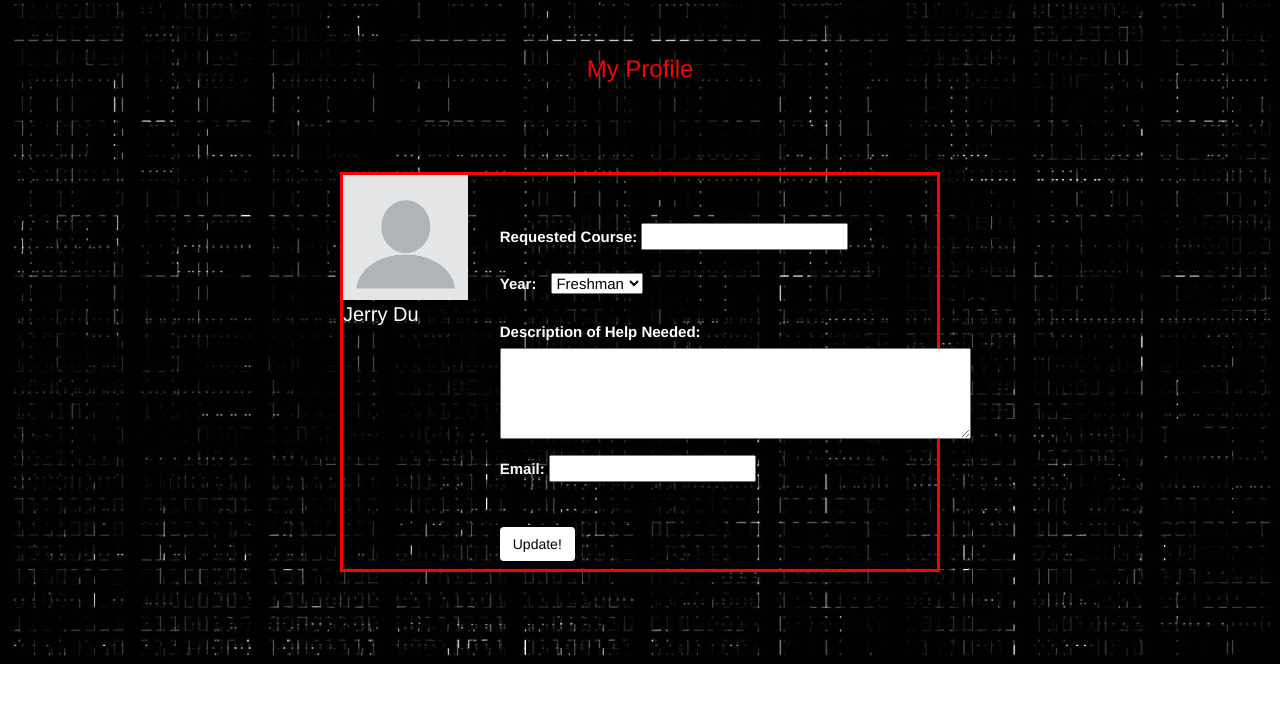
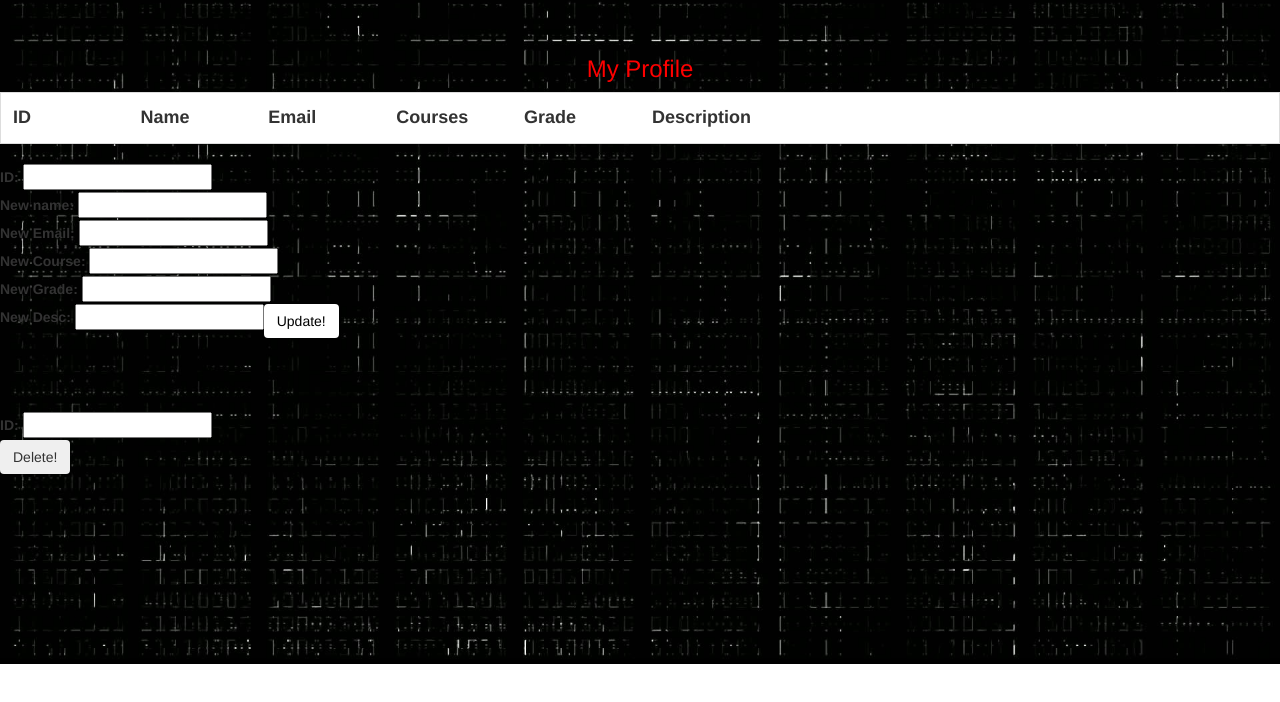
Before and after one commit to jldu20/cs326-team-rho, a website: page src/profile.html in a window 1280 px wide. Shown: the part 56-758 px from the top of the page. Drawn offline with nearby package versions, Linux system fonts and the light colour scheme; no server answers.

Commit message:
profileUpdates

```diff
--- a/src/profile.css
+++ b/src/profile.css
@@ -3,7 +3,13 @@ html,body {
     background-repeat:no-repeat;
     background-size:cover;
 }
-
+.profileUD{
+    display:grid;
+    grid-template-columns: max-content max-content;
+    grid-gap:5px;
+}
+div.profileUD label       { text-align:right; }
+div.profileUD label:after { content: ":"; }
 
 .student_card{
     border-width:3px;
@@ -133,3 +139,20 @@ html,body {
     display: block;
     right: 9px;
 }
+#profileTable {
+    border-collapse: collapse; /* Collapse borders */
+    width: 100%; /* Full-width */
+    border: 1px solid #ddd; /* Add a grey border */
+    font-size: 18px; /* Increase font-size */
+    background-color: white;
+  }
+
+  #profileTable th, #profileTable td {
+    text-align: left; /* Left-align text */
+    padding: 12px; /* Add padding */
+  }
+
+  #profileTable tr {
+    /* Add a bottom border to all table rows */
+    border-bottom: 1px solid #ddd;
+  }
--- a/src/profile.html
+++ b/src/profile.html
@@ -44,15 +44,66 @@
                   </div>
                 </nav>
         </div>
+
        <div>
             <div class="title">
                 &ensp;
                 <center><h3>My Profile </h3></center>
             </div>
-            <br><br><br><br>
-            <center><div class="box"></div></center>
+
         </div>
 
+        <table id="profileTable">
+            <tr class="header">
+              <th style="width:10%;">ID</th>
+              <th style="width:10%;">Name</th>
+              <th style="width:10%;">Email</th>
+              <th style="width:10%;">Courses</th>
+              <th style="width:10%;">Grade</th>
+              <th style="width:60%;">Description</th>
+            </tr>
+
+          </table>
+        <br>
+        <div id = profileUD>
+            <label for="idfromTable">ID:</label>
+            <input type="text" id="idfromTable" name="idfromTable">
+            <br>
+            <label for="nname">New name:</label>
+            <input type="text" id="nname" name="nname">
+            <br>
+
+            <label for="nEmail">New Email:</label>
+            <input type="text" id="nEmail" name="nEmail">
+            <br>
+
+            <label for="nCourse">New Course:</label>
+            <input type="text" id="nCourse" name="nCourse">
+            <br>
+
+            <label for="nGrade">New Grade:</label>
+            <input type="text" id="nGrade" name="nGrade">
+            <br>
+
+            <label for="nDesc">New Desc:</label>
+            <input type="text" id="nDesc" name="nDesc">
+
+
+            <button type="button" id = "updateProfileBTN" class="btn btn-dark">Update!</button>
+            <br>
+            <br>
+            <br>
+            <br>
+            <br>
+
+            <label for="idfromTable">ID:</label>
+            <input type="text" id="delId" name="idfromTable">
+            <br>
+            <button type="button" id = "deleteIDButton" class="btn btn-dark">Delete!</button>
+
+        </div>
+
+<!--
         <div class="student_card">
             <div id="student_id">
                 <img src="uknownuser.webp" width="125px" id="card-image"><br>
@@ -83,7 +134,8 @@
                 </div><br><br>
                 <button type="button" id = "updateProfileBTN" class="btn btn-dark">Update!</button>
 
-            </div>
+            </div> -->
+
         </div>
     </body>
 </html>
--- a/src/profile.js
+++ b/src/profile.js
@@ -1,3 +1,29 @@
+let table = document.getElementById("profileTable");
+console.log(table)
+const res = fetch('/getTutee',{
+    method:"GET",
+    headers: {
+      'Accept': 'application/json',
+      'Content-Type': 'application/json'
+    }
+  }).then(response => response.json()).then(arr=>{
+    let id = 0
+    for(let i = 0; i < arr.length; i++) {
+      let person = arr[i]
+      if (arr[i].Name != "Jerry Du"){
+        continue
+      }
+      console.log(arr[i])
+      let newRow = table.insertRow(-1)
+      newRow.innerHTML = `<td>${id}</td><td>${person.Name}</td><td>${person.Email}</td><td>${person.Course}</td><td>${person.Grade}</td><td>${person.Description}</td>`;
+      id+=1
+    }
+  })
+
+
+
+
+
 document.getElementById("updateProfileBTN").addEventListener("click", ()=> {
     const yearSelect = document.getElementById("year");
     const data = {
--- a/src/tutee_list.js
+++ b/src/tutee_list.js
@@ -1,6 +1,5 @@
 
 let table = document.getElementById("myTable");
-console.log(table)
 const res = fetch('/getTutee',{
   method:"GET",
   headers: {
```
